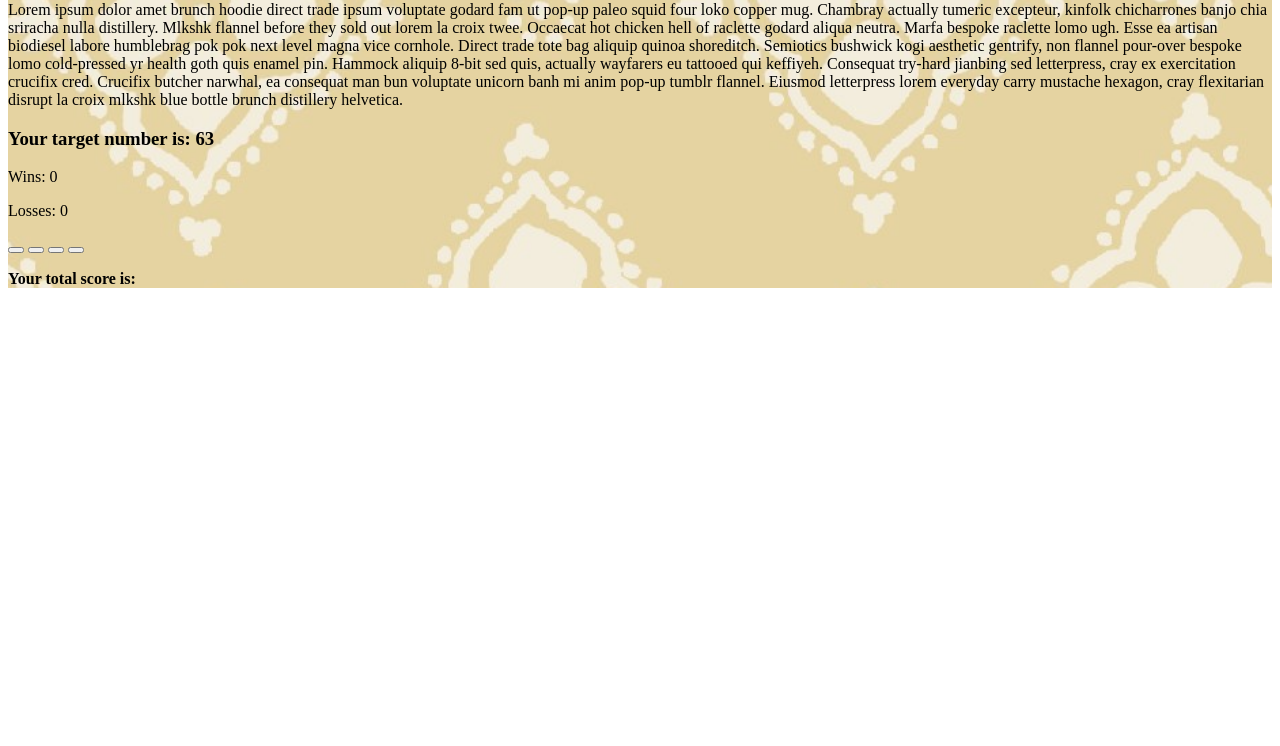
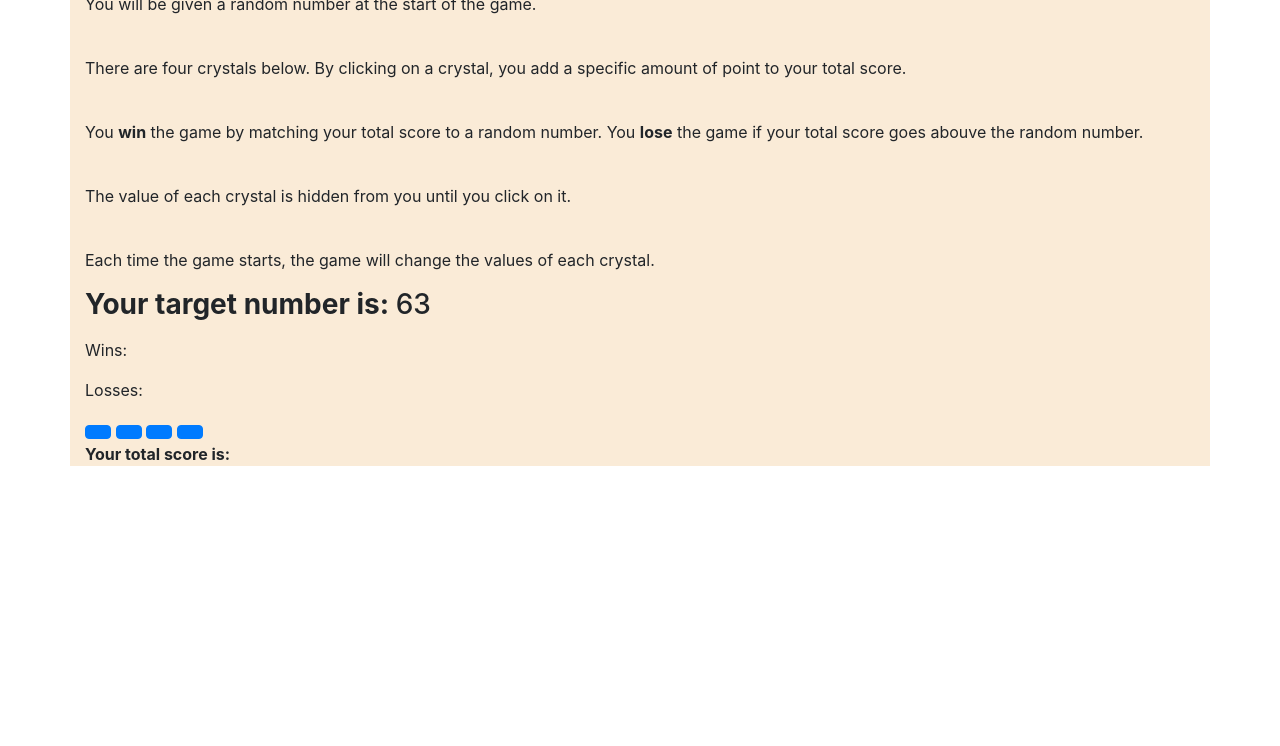
Before and after one commit to pwidders/Crystals-game, a plain HTML site: page index.html in a window 1280 px wide. Shown: the part 54-800 px from the top of the page. Drawn offline with nearby package versions, Linux system fonts and the light colour scheme.

Commit message:
Working you win/lose feature. Beginning styling.

```diff
--- a/assets/Javascript/game.js
+++ b/assets/Javascript/game.js
@@ -24,6 +24,8 @@ $(document).ready(function() {
     var scoreTotal = 0;
 
     var winTotal = 0;
+
+    var lossTotal = 0;
 
 
     // Generate random number between 19-120 when page is loaded.
@@ -70,22 +72,23 @@ $(document).ready(function() {
 
     // player's 'score === random number = win!
 
-    $(".crystal").on("click", function() {
+    $(".btn btn-primary").on("click", function() {
         // The two following conditionals should be checked on every click
         if (scoreTotal === chosenNumber) {
             console.log("You win!")
         // Inform user they won and add a win to their win total
             $('#win-loss-popup').text('You win!');
             $('#wins-number').text(winTotal + 1);
-            console.log('wins-number')
             }
         // payer's score > random number = lose
         else if (scoreTotal > chosenNumber) {
             console.log("You lose!")
+        // Inform user they lost and add loss to toal
+            $('#win-loss-popup').text('You lose!');
+            $('#losses-number').text(lossTotal + 1);
             }
     })
 
+    // game resets with new random number and win/loss gets tallied
 
-
-    // game resets with new random number and win/loss gets tallied
 })
--- a/assets/css/style.css
+++ b/assets/css/style.css
@@ -1,4 +1,4 @@
 .container {
-    background-image: url('../images/Vizir-tan-on-white-1-930x930.jpg');
-    background-size: 100%;
+    background-color: antiquewhite;
+    background-size: cover;
 }
--- a/index.html
+++ b/index.html
@@ -5,6 +5,7 @@
     <meta http-equiv="X-UA-Compatible" content="IE=edge">
     <title>Page Title</title>
     <meta name="viewport" content="width=device-width, initial-scale=1">
+    <link rel="stylesheet" href="https://stackpath.bootstrapcdn.com/bootstrap/4.1.3/css/bootstrap.min.css" integrity="sha384-MCw98/SFnGE8fJT3GXwEOngsV7Zt27NXFoaoApmYm81iuXoPkFOJwJ8ERdknLPMO" crossorigin="anonymous">
     <link rel="stylesheet" type="text/css" media="screen" href="./assets/css/style.css" />
 </head>
 <body>
@@ -15,13 +16,27 @@
                 Crystals Collector!
                 </h2>
             </div>
-            <div id= "section">
-            <p>
-            Lorem ipsum dolor amet brunch hoodie direct trade ipsum voluptate godard fam ut pop-up paleo squid four loko copper mug. Chambray actually tumeric excepteur, kinfolk chicharrones banjo chia sriracha nulla distillery. Mlkshk flannel before they sold out lorem la croix twee. Occaecat hot chicken hell of raclette godard aliqua neutra. Marfa bespoke raclette lomo ugh.
-
-            Esse ea artisan biodiesel labore humblebrag pok pok next level magna vice cornhole. Direct trade tote bag aliquip quinoa shoreditch. Semiotics bushwick kogi aesthetic gentrify, non flannel pour-over bespoke lomo cold-pressed yr health goth quis enamel pin. Hammock aliquip 8-bit sed quis, actually wayfarers eu tattooed qui keffiyeh. Consequat try-hard jianbing sed letterpress, cray ex exercitation crucifix cred. Crucifix butcher narwhal, ea consequat man bun voluptate unicorn banh mi anim pop-up tumblr flannel. Eiusmod letterpress lorem everyday carry mustache hexagon, cray flexitarian disrupt la croix mlkshk blue bottle brunch distillery helvetica.
-            </p>
-            </div>
+                <div id= "section">
+                <p>
+                You will be given a random number at the start of the game.
+                </p>
+                <br>
+                <p>
+                There are four crystals below. By clicking on a crystal, you add a specific amount of point to your total score.
+                </p>
+                <br>
+                <p>
+                You <b>win</b> the game by matching your total score to a random number. You <b>lose</b> the game if your total score goes abouve the random number.
+                </p>
+                <br>
+                <p>
+                The value of each crystal is hidden from you until you click on it.
+                </p>
+                <br>
+                <p>
+                Each time the game starts, the game will change the values of each crystal.
+                </p>
+                </div>
 
             <div>
                 <h3 id= "random-number"></h3>
@@ -29,15 +44,15 @@
 
             <div id= "wins-losses-box">
                 <p id= "win-loss-popup"></p>
-                <p id= "wins">Wins: <span id="wins-number">0</span></p>
-                <p id= "losses">Losses: <span id="losses-number">0</span></p>
+                <p id= "wins">Wins: <span id="wins-number"></span></p>
+                <p id= "losses">Losses: <span id="losses-number"></span></p>
             </div>
 
             <div id= "buttons">
-                <button class="crystal" id= "ruby"></button>
-                <button class="crystal" id= "diamond"></button>
-                <button class="crystal" id= "yellow"></button>
-                <button class="crystal" id= "green"></button>
+                <button type="button" class="btn btn-primary" id="ruby"></button>
+                <button type="button" class="btn btn-primary" id="diamond"></button>
+                <button type="button" class="btn btn-primary" id="yellow"></button>
+                <button type="button" class="btn btn-primary" id="green"></button>
             </div>
 
             <div>
```
